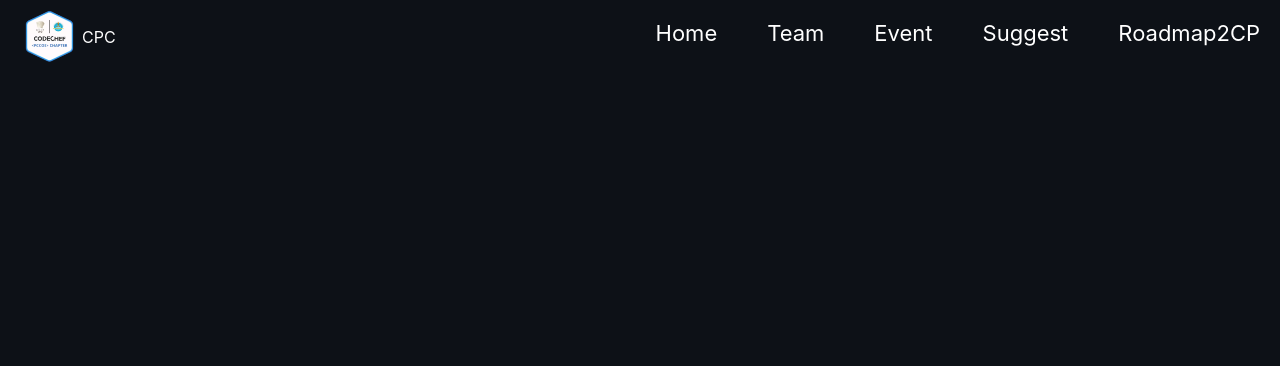
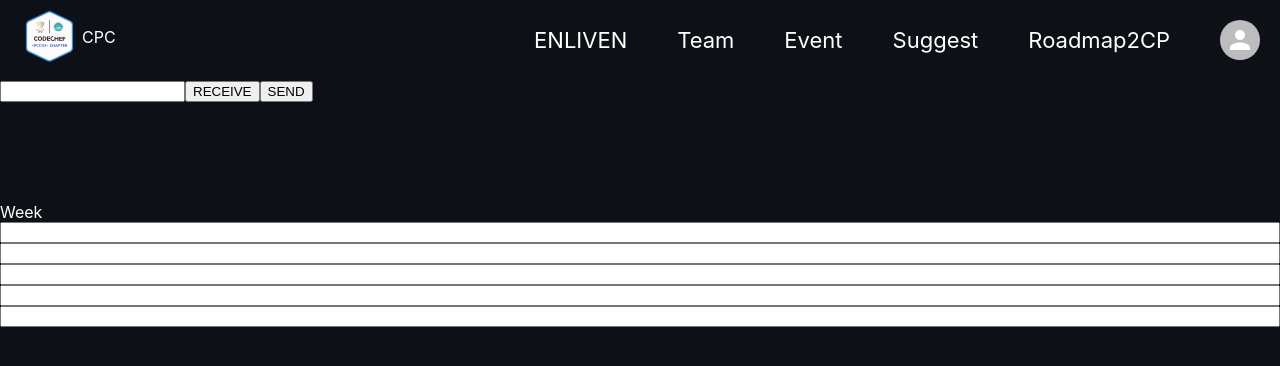
Before and after one commit to Ajinkyap331/codechef-website, a React (Create React App) app: page /enliven/admin in a window 1280 px wide. Shown: the top 366 px of the page. Built offline with nearby package versions, Linux system fonts and the light colour scheme; a web font is replaced by a local one.

Commit message:
working on Admin Page

```diff
--- a/src/App.js
+++ b/src/App.js
@@ -11,6 +11,9 @@ import { Register } from './Pages/Register';
 import { Feedback } from './Pages/Feedback';
 import { EditEvent } from './Pages/EditEvent';
 import { Suggestion } from './Pages/Suggestion';
+import { ULogin } from './Pages/ULogin'
+import { Enliven } from './Pages/Enliven';
+import { EnlivenAdmin } from './Pages/EnlivenAdmin';
 import './Styles/Home.css'
 import './Styles/Team.css'
 import './Styles/Navbar.css'
@@ -34,6 +37,9 @@ function App() {
           <Route exact path="/events" element={<Events />} />
           <Route exact path="/roadmap" element={<RTCP />} />
           <Route exact path="/admin" element={<Login />} />
+          <Route exact path="/login" element={<ULogin />} / >
+          <Route exact path="/enliven/:weekno" element={<Enliven />} / >
+          <Route exact path="/enliven/admin" element={<EnlivenAdmin />} / >
           <Route exact path="/event/:id" element={<Event />}></Route>
           <Route exact path="/register/:id" element={<Register />}></Route>
           <Route exact path="/feedback/:id" element={<Feedback />}></Route>
--- a/src/Components/Navbar.jsx
+++ b/src/Components/Navbar.jsx
@@ -1,22 +1,68 @@
-import React, { useState } from 'react'
-import { Link } from 'react-router-dom'
-import logo from '../Images/2.webp'
+import React, { useState } from "react";
+import { Link } from "react-router-dom";
+import logo from "../Images/2.webp";
+import { Avatar } from "@mui/material";
+import { useSelector } from "react-redux";
 
 export const Navbar = () => {
+  let login = useSelector((state) => state.login);
 
-    const [select, setselect] = useState(window.location.pathname)
+  if (login) console.log(login);
 
-    return (
-        <>
-        <div className='navbar-logo'><img height = "64px" src = {logo}></img>CPC</div>
-        <div className='home-navbar'>
-            <section style={{ textDecoration: select === "/" ? "underline" : "none" }} onClick={() => setselect("/")}> <Link to="/">Home</Link></section>
-            <section style={{ textDecoration: select === "/team" ? "underline" : "none" }} onClick={() => setselect("/team")}> <Link to="/team">Team</Link></section>
-            <section style={{ textDecoration: select === "/events" ? "underline" : "none" }} onClick={() => setselect("/events")}><Link to="/events">Event</Link></section>
-            <section style={{ textDecoration: select === "/suggest" ? "underline" : "none" }} onClick={() => setselect("/suggest")}><Link to="/suggest">Suggest</Link></section>
-            <section style={{ textDecoration: select === "/roadmap" ? "underline" : "none" }} onClick={() => setselect("/roadmap")}><Link to="/roadmap">Roadmap2CP</Link></section>
-        </div>
-        </>
+  const [select, setselect] = useState(window.location.pathname);
 
-    )
-}
+  return (
+    <>
+      <div className="navbar-logo">
+        <img height="64px" src={logo}></img>CPC
+      </div>
+      <div className="home-navbar">
+        <section
+          style={{
+            textDecoration: select === "/enliven" ? "underline" : "none",
+          }}
+          onClick={() => setselect("/enliven")}
+        >
+          {" "}
+          <Link to="/enliven/0">ENLIVEN</Link>
+        </section>
+        <section
+          style={{ textDecoration: select === "/team" ? "underline" : "none" }}
+          onClick={() => setselect("/team")}
+        >
+          {" "}
+          <Link to="/team">Team</Link>
+        </section>
+        <section
+          style={{
+            textDecoration: select === "/events" ? "underline" : "none",
+          }}
+          onClick={() => setselect("/events")}
+        >
+          <Link to="/events">Event</Link>
+        </section>
+        <section
+          style={{
+            textDecoration: select === "/suggest" ? "underline" : "none",
+          }}
+          onClick={() => setselect("/suggest")}
+        >
+          <Link to="/suggest">Suggest</Link>
+        </section>
+        <section
+          style={{
+            textDecoration: select === "/roadmap" ? "underline" : "none",
+          }}
+          onClick={() => setselect("/roadmap")}
+        >
+          <Link to="/roadmap">Roadmap2CP</Link>
+        </section>
+        <section onClick={() => setselect("/login")}>
+          <Link to="/login">
+            <Avatar src={login.photoURL !== -1 ? login.photoURL : ""} />
+          </Link>
+        </section>
+      </div>
+    </>
+  );
+};
--- a/src/Config/DB.js
+++ b/src/Config/DB.js
@@ -31,6 +31,13 @@ export const login = async (email, password, sl) => {
         });
 }
 
+
+export const logoutG = async (sl) => {
+    await firebase.auth().signOut().then(() => {
+        sl("")
+    })
+}
+
 export const logout = async (sl) => {
     await firebase.auth().signOut().then(() => {
         sl("loggedout")
--- /dev/null
+++ b/src/Pages/Enliven.jsx
@@ -0,0 +1,25 @@
+import React, { useState, useEffect } from "react";
+import { useParams } from "react-router-dom";
+import { useNavigate } from "react-router-dom";
+import { useSelector } from "react-redux";
+
+export const Enliven = () => {
+  const { weekno } = useParams();
+
+  const [week, sw] = useState(parseInt(weekno));
+  let navigate = useNavigate();
+  let login = useSelector((state) => state.login);
+
+  useEffect(() => {
+    if (login.email === -1) {
+      navigate("/login");
+    }
+  }, []);
+
+  return (
+    <>
+      <div>Enliven</div>
+      {week}
+    </>
+  );
+};
--- /dev/null
+++ b/src/Pages/EnlivenAdmin.jsx
@@ -0,0 +1,61 @@
+import React, { useState, useRef } from "react";
+import { db } from "../Config/DB";
+
+export const EnlivenAdmin = () => {
+  const week = useRef();
+  const w1 = useRef();
+  const w2 = useRef();
+  const w3 = useRef();
+  const w4 = useRef();
+  const w5 = useRef();
+
+  const handleClick2 = () => {
+    db.collection("eliven")
+      .doc("problem")
+      .collection("weekly")
+      .doc(week.current.value)
+      .get()
+      .then((e) => {
+        console.log(e.data());
+      });
+  };
+
+  const handleClick = () => {
+    // console.log(week.current.value)
+    db.collection("eliven")
+      .doc("problem")
+      .collection("weekly")
+      .doc(week.current.value)
+      .set({
+        1: w1.current.value,
+        2: w2.current.value,
+        3: w3.current.value,
+        4: w4.current.value,
+        5: w5.current.value,
+      });
+  };
+
+  return (
+    <>
+      <input type="number" ref={week} />
+      <button onClick={handleClick2}>RECEIVE</button>
+      <button onClick={handleClick}>SEND</button>
+      <br />
+      <br />
+      <br />
+      <br />
+      <br />
+      <br />
+      Week
+      {week.current !== "" && (
+        <div style={{ display: "flex", flexDirection: "column" }}>
+          <input ref={w1} />
+          <input ref={w2} />
+          <input ref={w3} />
+          <input ref={w4} />
+          <input ref={w5} />
+        </div>
+      )}
+    </>
+  );
+};
--- a/src/Pages/Suggestion.jsx
+++ b/src/Pages/Suggestion.jsx
@@ -1,45 +1,61 @@
-import React, { useState, useRef } from 'react'
-import { loginG } from '../Config/DB'
-import { db } from '../Config/DB'
-import { toast, ToastContainer } from 'react-toastify';
-import 'react-toastify/dist/ReactToastify.css';
-import { useNavigate } from 'react-router-dom';
-
+import React, { useState, useRef, useEffect } from "react";
+import { loginG } from "../Config/DB";
+import { db } from "../Config/DB";
+import { toast, ToastContainer } from "react-toastify";
+import "react-toastify/dist/ReactToastify.css";
+import { useNavigate } from "react-router-dom";
+import { useSelector } from "react-redux";
 
 export const Suggestion = () => {
-  let navigate = useNavigate()
-  const [user, setuser] = useState(false)
+  let navigate = useNavigate();
+  let login = useSelector((state) => state.login);
+
+  useEffect(() => {
+    if (login.email === -1) {
+      navigate("/login");
+    }
+  }, []);
 
   const sendSuggestion = () => {
     const data = {
-      name: user.displayName,
-      email: user.email,
+      name: login.username,
+      email: login.email,
       suggest: suggest.current.value,
-    }
-    db.collection("suggest").doc("user").collection(user.email).doc(Date.parse(new Date).toString()).set(data).then(() => toast.success("Suggestion Send Success !", {
-      position: toast.POSITION.TOP_CENTER,
-      onClose: () => navigate('/')
-    }))
-  }
+    };
+    db.collection("suggest")
+      .doc("user")
+      .collection(login.email)
+      .doc(Date.parse(new Date()).toString())
+      .set(data)
+      .then(() =>
+        toast.success("Suggestion Send Success !", {
+          position: toast.POSITION.TOP_CENTER,
+          onClose: () => navigate("/"),
+        })
+      );
+  };
 
-  const suggest = useRef()
-  const Suggest = <>
-    <div className='feedback'>
-      <div>Name : {user.displayName}</div>
-      <div>Email : {user.email}</div>
-      <div><div>Suggestion :</div> <textarea rows={5} cols={25} ref={suggest}></textarea></div>
-      <button className="feedback-btn-event" onClick={() => sendSuggestion()} >Suggest This !!!</button>
-    </div>
-  </>
+  const suggest = useRef();
+  const Suggest = (
+    <>
+      <div className="feedback">
+        <div>Name : {login.username}</div>
+        <div>Email : {login.email}</div>
+        <div>
+          <div>Suggestion :</div>{" "}
+          <textarea rows={5} cols={25} ref={suggest}></textarea>
+        </div>
+        <button className="feedback-btn-event" onClick={() => sendSuggestion()}>
+          Suggest This !!!
+        </button>
+      </div>
+    </>
+  );
 
   return (
     <>
       <ToastContainer />
-      {user && Suggest}
-      {
-        !user && <div className='login-btn'><div>You need to Login Before Giving Any Suggestions !!!</div> <button onClick={() => loginG(setuser)}>Login</button></div>
-      }
+      {login.email !== -1 && Suggest}
     </>
-
-  )
-}
+  );
+};
--- /dev/null
+++ b/src/Pages/ULogin.jsx
@@ -0,0 +1,66 @@
+import React from "react";
+import { useDispatch } from "react-redux";
+import { loginAction } from "../store/login-slice";
+import { loginG, logoutG } from "../Config/DB";
+import { useState, useEffect } from "react";
+import { useNavigate } from "react-router-dom";
+import { useSelector } from "react-redux";
+
+export const ULogin = () => {
+  const navigate = useNavigate();
+  let login = useSelector((state) => state.login);
+  const [_login, setlogin] = useState(login);
+
+  useEffect(() => {
+    if (_login === "") {
+      dispatch(
+        loginAction.addLogin({
+          photoURL: -1,
+          displayName: -1,
+          UID: -1,
+          email: -1,
+        })
+      );
+    } else
+      dispatch(
+        loginAction.addLogin({
+          photoURL: _login.photoURL,
+          displayName: _login.displayName,
+          UID: _login.UID,
+          email: _login.email,
+        })
+      );
+
+    // document.cookie = `photoURL= ${login.photoURL}`
+    // document.cookie = `username= ${login.displayName}`
+    // document.cookie = `UID= ${login.uid}`
+    // document.cookie = `email= ${login.email}`
+  }, [_login]);
+
+  const dispatch = useDispatch();
+  return (
+    <div>
+      <div className="login-btn">
+        {/* <div>Login Here</div> */}
+        {login.email === -1 && (
+          <button
+            onClick={() => {
+              loginG(setlogin);
+            }}
+          >
+            Login
+          </button>
+        )}
+        {login.email !== -1 && (
+          <button
+            onClick={() => {
+              logoutG(setlogin);
+            }}
+          >
+            Logout
+          </button>
+        )}
+      </div>
+    </div>
+  );
+};
--- a/src/store/index.js
+++ b/src/store/index.js
@@ -1,8 +1,11 @@
 import {configureStore} from "@reduxjs/toolkit";
 import eventSlice from './event-slice';
+import loginSlice from './login-slice';
+
 
 const store = configureStore({
-    reducer: {event: eventSlice.reducer},
+    reducer: {login: loginSlice.reducer , event: eventSlice.reducer},
+    middleware: (getDefaultMiddleware) => getDefaultMiddleware(),
 });
 
 export default store;
--- /dev/null
+++ b/src/store/login-slice.js
@@ -0,0 +1,24 @@
+import {createSlice} from '@reduxjs/toolkit';
+
+const loginSlice = createSlice({
+    name: "login",
+    initialState:{
+        photoURL: -1,
+        displayName: -1,
+        UID: -1,
+        email: -1,
+    },
+    reducers: {
+        addLogin(state,action){
+            state.photoURL = action.payload.photoURL;
+            state.displayName = action.payload.displayName;
+            state.UID = action.payload.UID;
+            state.email = action.payload.email;
+            console.log(action.payload.loginRedux);
+        }
+
+    }
+})
+
+export const loginAction = loginSlice.actions;
+export default loginSlice;
```
